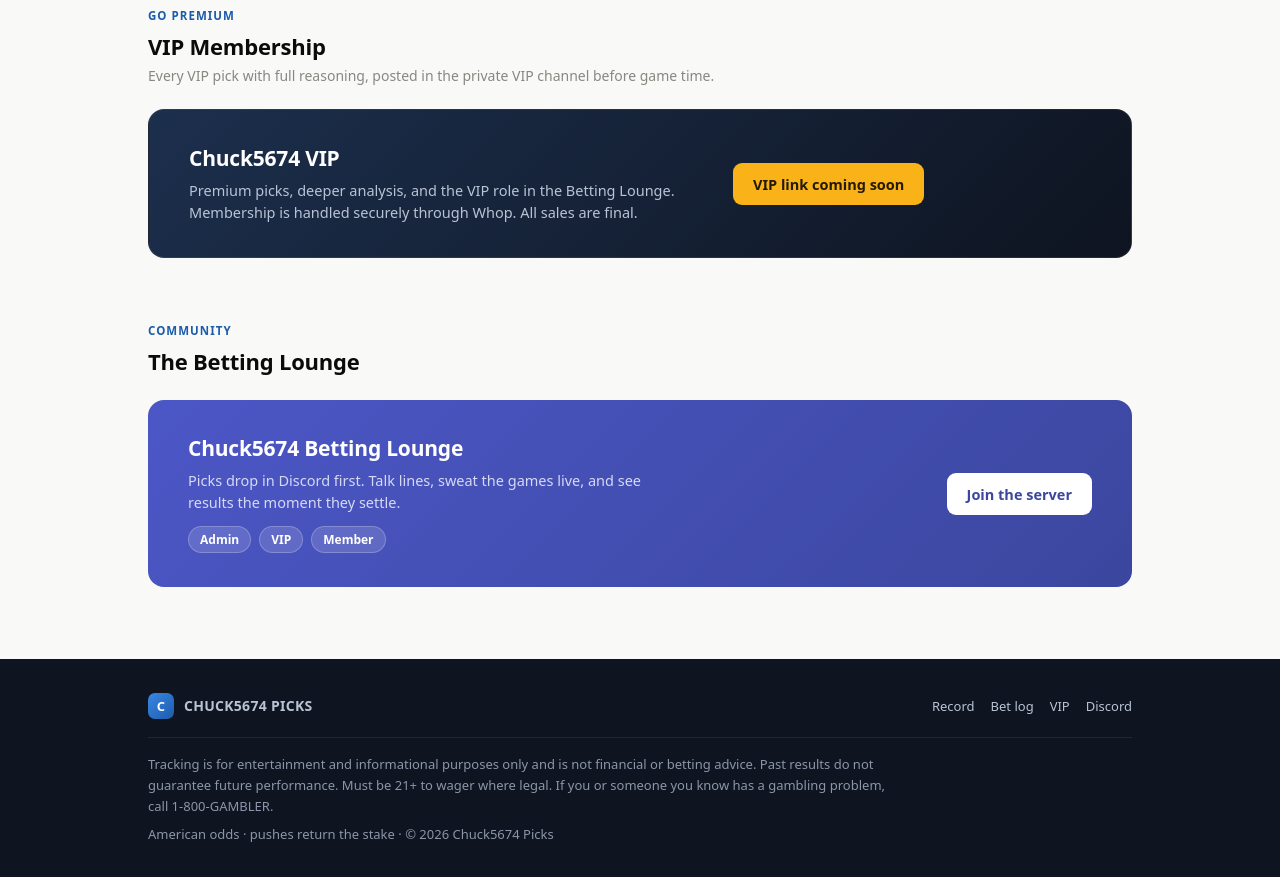
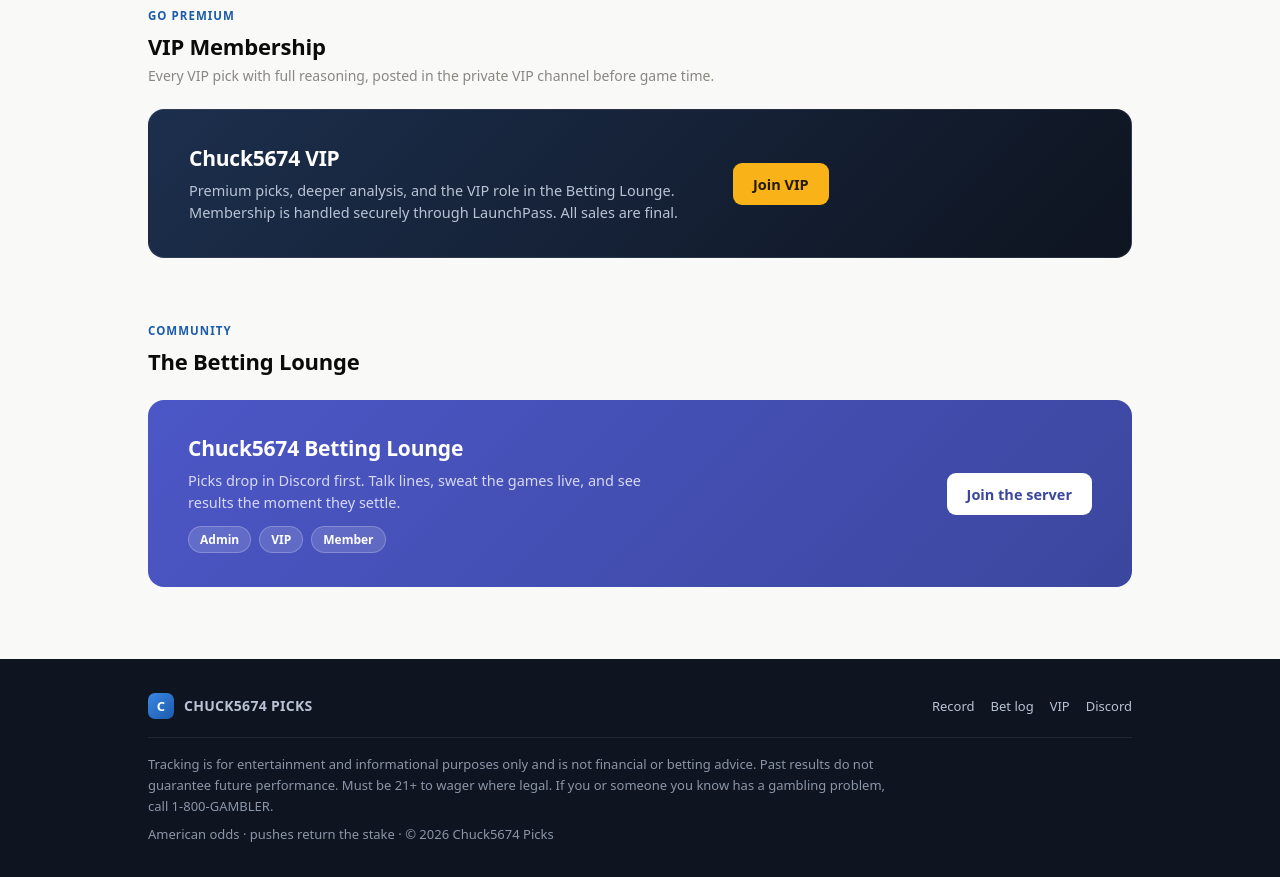
Before and after one commit to Moretoncp/betting-tracker, a plain HTML site: page index.html in a window 1280 px wide. Shown: the part 1738-2615 px from the top of the page. Drawn offline with Linux system fonts and the light colour scheme.

Commit message:
Update index.html

```diff
--- a/index.html
+++ b/index.html
@@ -417,9 +417,9 @@
       <div class="vip-card">
         <div class="dc-text">
           <h3>Chuck5674 VIP</h3>
-          <p>Premium picks, deeper analysis, and the VIP role in the Betting Lounge. Membership is handled securely through Whop. All sales are final.</p>
+          <p>Premium picks, deeper analysis, and the VIP role in the Betting Lounge. Membership is handled securely through LaunchPass. All sales are final.</p>
         </div>
-        <a class="btn btn-vip" id="vipBtn" href="#" target="_blank" rel="noopener">Join VIP on Whop</a>
+        <a class="btn btn-vip" id="vipBtn" href="#" target="_blank" rel="noopener">Join VIP</a>
       </div>
     </section>
 
@@ -534,7 +534,7 @@
 /* ---------------- render: tips & discord ---------------- */
 function renderVIP() {
   const btn = document.getElementById("vipBtn");
-  const link = (typeof CONFIG !== "undefined" && CONFIG.whopLink) || "";
+  const link = (typeof CONFIG !== "undefined" && CONFIG.vipLink) || "";
   if (link) { btn.href = link; }
   else { btn.href = "#vip"; btn.textContent = "VIP link coming soon"; }
 }
```
